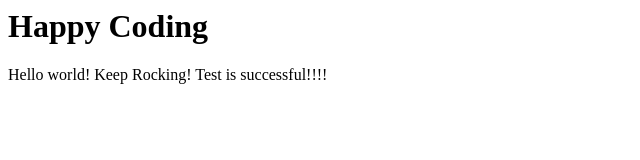
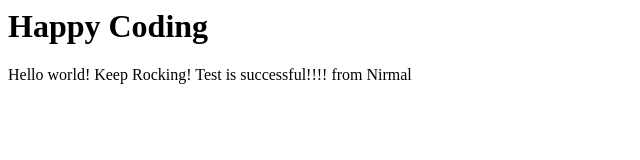
Before and after one commit to nirmalsth/static-test, a plain HTML site: page index.html in a window 1280 px wide. Shown: the full height of the page, 0-640 px from the left. Drawn offline with Linux system fonts and the light colour scheme.

Commit message:
Update index.html

```diff
--- a/index.html
+++ b/index.html
@@ -4,6 +4,6 @@
   </head>
   <body>
     <h1>Happy Coding</h1>
-    <p>Hello world! Keep Rocking! Test is successful!!!!</p>
+    <p>Hello world! Keep Rocking! Test is successful!!!! from Nirmal</p>
   </body>
 </html>
```
